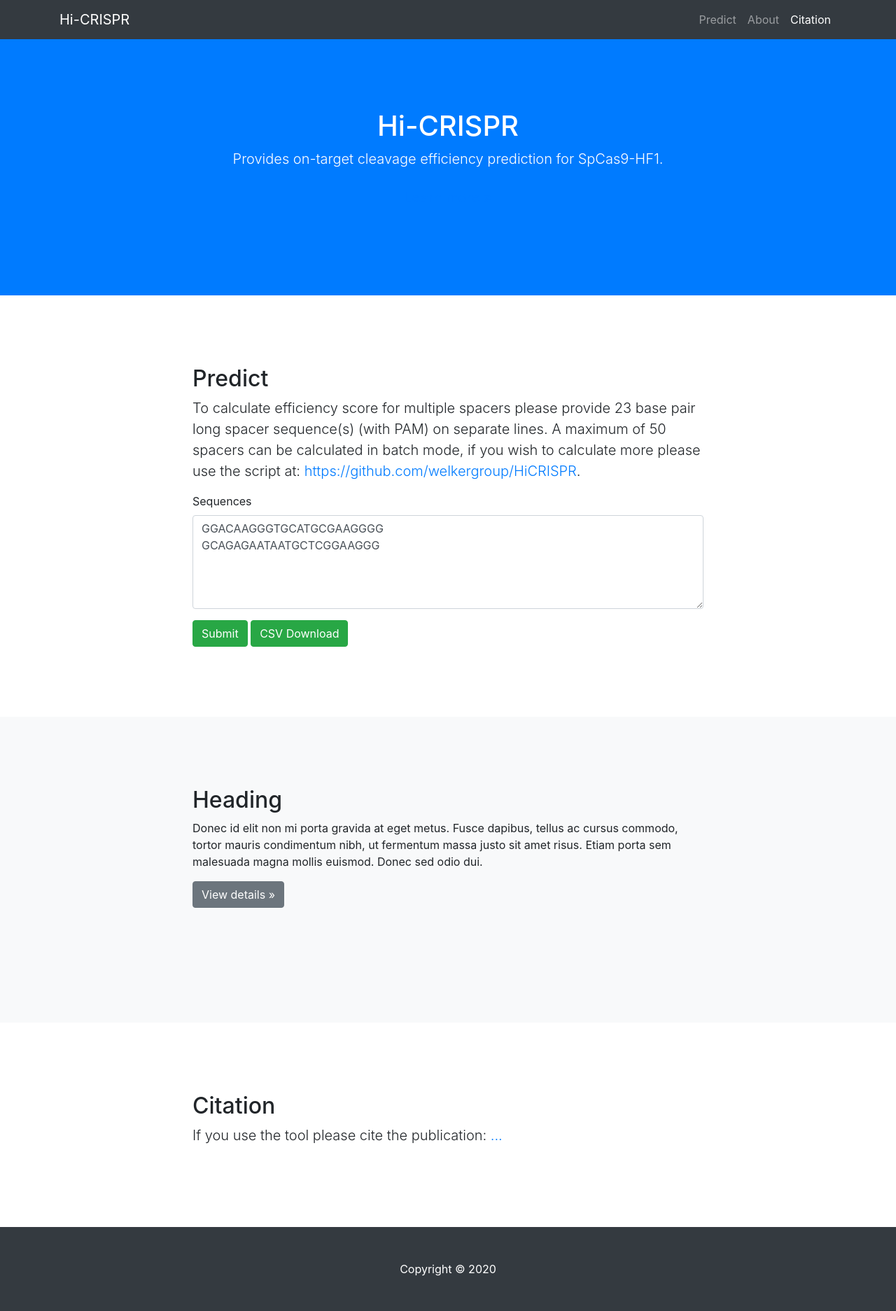
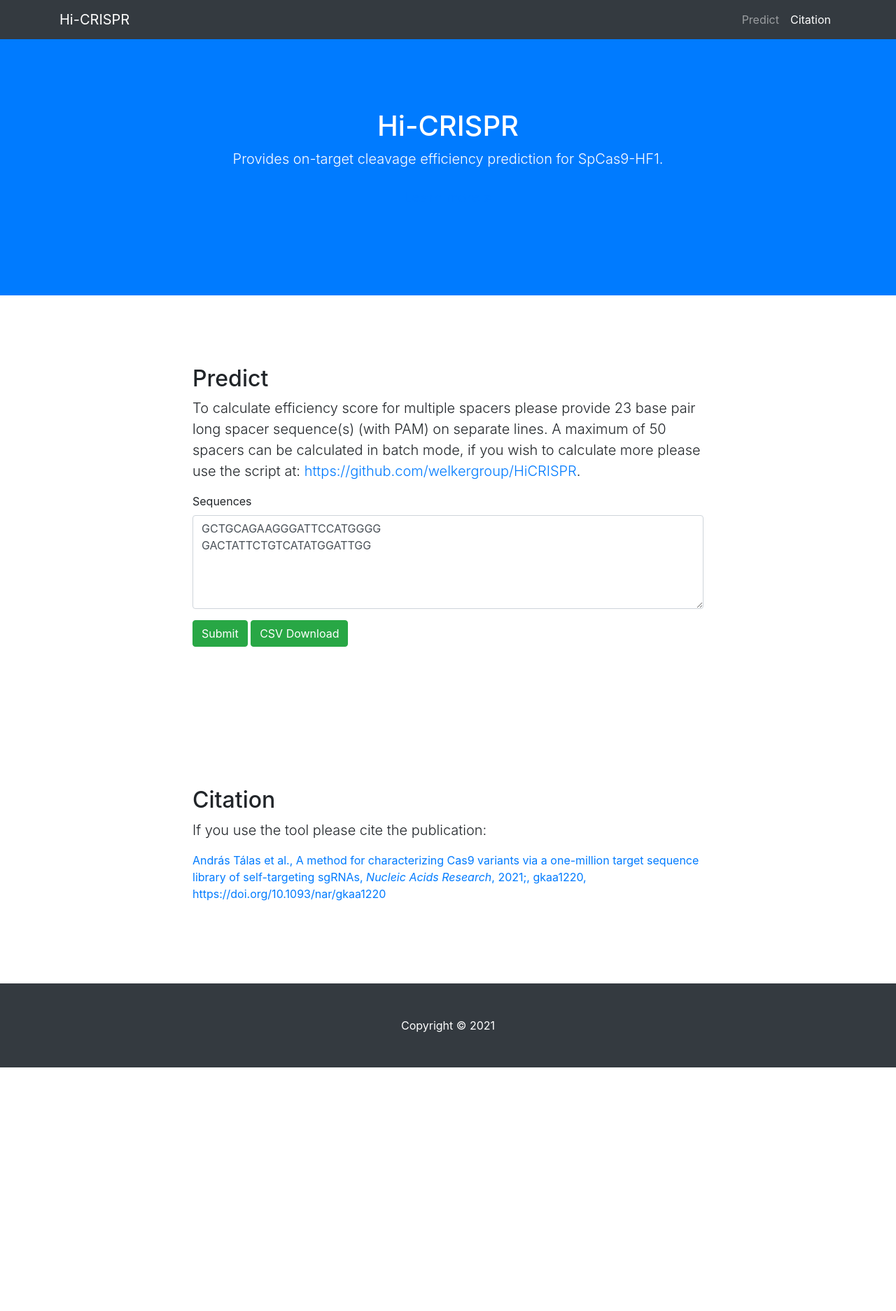
Before and after one commit to welkergroup/HiCRISPR, a Flask app: page / in a window 1280 px wide. Shown: the whole page at 70% size. After the commit the page ends 1525 px from the top, so only its background shows below. Run offline with Flask 2, Linux system fonts and the light colour scheme; parts of the project's set-up code (start-up, migrations or seed data) failed here and were passed over; some libraries are stand-ins or nearby versions.

Commit message:
Update example sequence

```diff
--- a/forms.py
+++ b/forms.py
@@ -13,7 +13,7 @@
             Regexp("^(?:[ACGT]{23})(?:(?:\\s*\n\\s*)+(?:[ACGT]{23})){0,50}$", re.IGNORECASE,
                            message="Invalid sequence")
         ],
-        default="GGACAAGGGTGCATGCGAAGGGG\nGCAGAGAATAATGCTCGGAAGGG",
+        default="GCTGCAGAAGGGATTCCATGGGG\nGACTATTCTGTCATATGGATTGG",
         render_kw={"rows": 5, "class": "text-monospace"}
     )
     submit = SubmitField('Submit')
--- a/templates/index.html
+++ b/templates/index.html
@@ -17,10 +17,7 @@
                         <a class="nav-link js-scroll-trigger" href="#score">Predict</a>
                     </li>
                     <li class="nav-item">
-                        <a class="nav-link js-scroll-trigger" href="#details">About</a>
-                    </li>
-                    <li class="nav-item">
-                        <a class="nav-link js-scroll-trigger" href="#about">Citation</a>
+                        <a class="nav-link js-scroll-trigger" href="#citation">Citation</a>
                     </li>
                 </ul>
             </div>
@@ -63,9 +60,15 @@
                                 <th scope="col" colspan="3" class="text-center">Hi-CRISPR</th>
                             </tr>
                             <tr>
-                                <th scope="col" class="text-right"><span data-toggle="tooltip" title="Values above -0.5 are considered effective".>A<sup>Ⓘ</sup></span></th>
-                                <th scope="col" class="text-right"><span  data-toggle="tooltip" title="Values are between 0 and 1 with values above 0.6 considered effective.">B<sup>Ⓘ</sup></span></th>
-                                <th scope="col" class="text-right"><span  data-toggle="tooltip" title="Values are between 0 and 1 with values above 0.7 considered effective.">C<sup>Ⓘ</sup></span></th>
+                                <th scope="col" class="text-right"><span data-toggle="tooltip"
+                                                                         title="Values above -0.5 are considered effective"
+                                                                         .>A<sup>Ⓘ</sup></span></th>
+                                <th scope="col" class="text-right"><span data-toggle="tooltip"
+                                                                         title="Values are between 0 and 1 with values above 0.6 considered effective.">B<sup>Ⓘ</sup></span>
+                                </th>
+                                <th scope="col" class="text-right"><span data-toggle="tooltip"
+                                                                         title="Values are between 0 and 1 with values above 0.7 considered effective.">C<sup>Ⓘ</sup></span>
+                                </th>
                             </tr>
                             </thead>
                             <tbody>
@@ -90,28 +93,20 @@
         </div>
     </section>
 
-    <section id="details" class="bg-light">
-        <div class="container">
-            <div class="row pb-5">
-                <div class="col-md-8 mx-auto">
-                    <h2>Heading</h2>
-                    <p>Donec id elit non mi porta gravida at eget metus. Fusce dapibus, tellus ac cursus commodo, tortor
-                        mauris condimentum nibh, ut fermentum massa justo sit amet risus. Etiam porta sem malesuada
-                        magna mollis euismod. Donec sed odio dui. </p>
-                    <p><a class="btn btn-secondary" href="#" role="button">View details &raquo;</a></p>
-                </div>
-            </div>
-        </div>
-    </section>
-
-    <section id="about">
+    <section id="citation">
         <div class="container">
             <div class="row">
                 <div class="col-lg-8 mx-auto">
                     <h2>Citation</h2>
                     <p class="lead">
                         If you use the tool please cite the publication:
-                        <a href="">...</a>
+                    </p>
+                    <p>
+                        <a href="https://doi.org/10.1093/nar/gkaa1220">
+                            András Tálas et al., A method for characterizing Cas9 variants via a one-million target
+                            sequence library of self-targeting sgRNAs, <em>Nucleic Acids Research</em>, 2021;,
+                            gkaa1220, https://doi.org/10.1093/nar/gkaa1220
+                        </a>
                     </p>
                 </div>
             </div>
--- a/templates/layout.html
+++ b/templates/layout.html
@@ -23,7 +23,7 @@
 <!-- Footer -->
 <footer class="py-5 bg-dark">
     <div class="container">
-        <p class="m-0 text-center text-white">Copyright &copy; 2020</p>
+        <p class="m-0 text-center text-white">Copyright &copy; 2021</p>
     </div>
 </footer>
 
```
